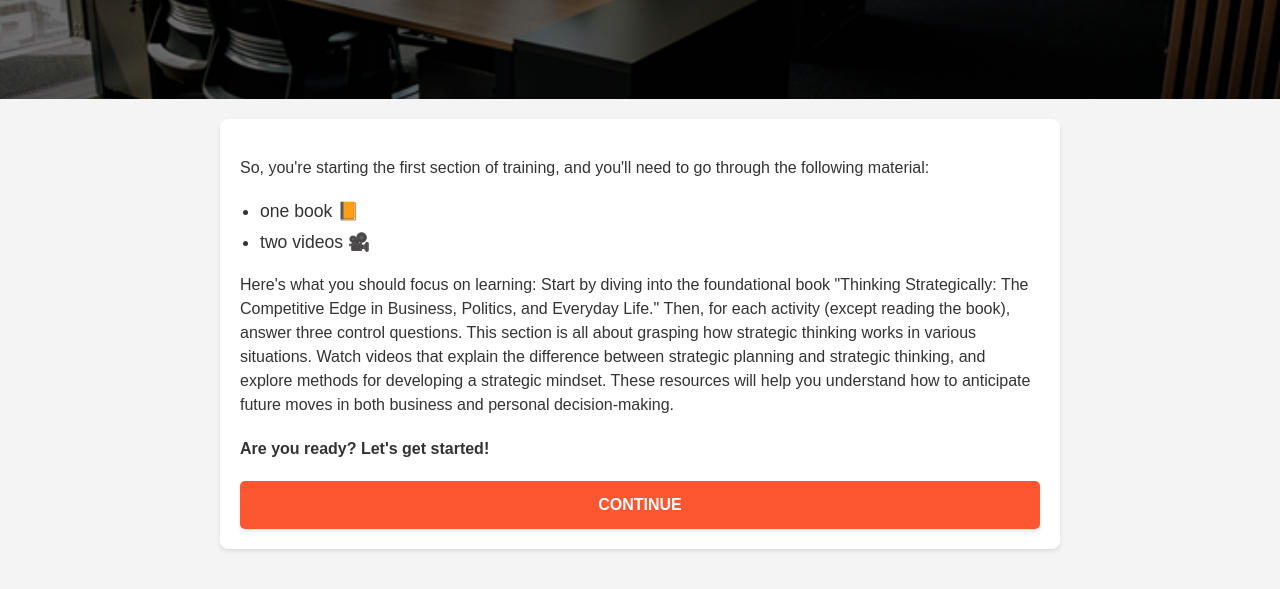
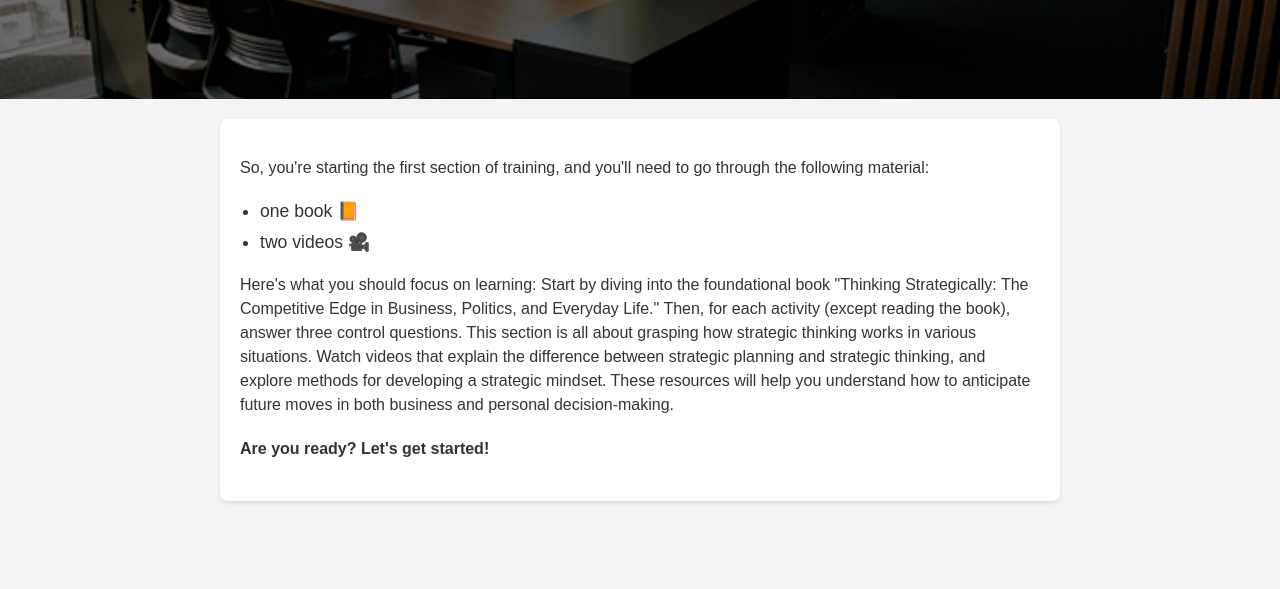
Before and after one commit to Ostapchuk-Y-O/Decision-making-Strategic-thinking-first-section, a plain HTML site: page index.html in a window 1280 px wide. Shown: the part 201-790 px from the top of the page. Drawn offline with Linux system fonts and the light colour scheme.

Commit message:
dell link

```diff
--- a/index.html
+++ b/index.html
@@ -32,9 +32,9 @@
         <p class="details-text">
             <strong>Are you ready? Let's get started!</strong>
         </p>
-        <div class="button-section">
+<!--         <div class="button-section">
             <a href="https://wiki.vulp.io/courses/playcourse.action?course=179701283&capsule=4" class="continue-button">CONTINUE</a>
-        </div>
+        </div> -->
     </div>
 </body>
 </html>
```
